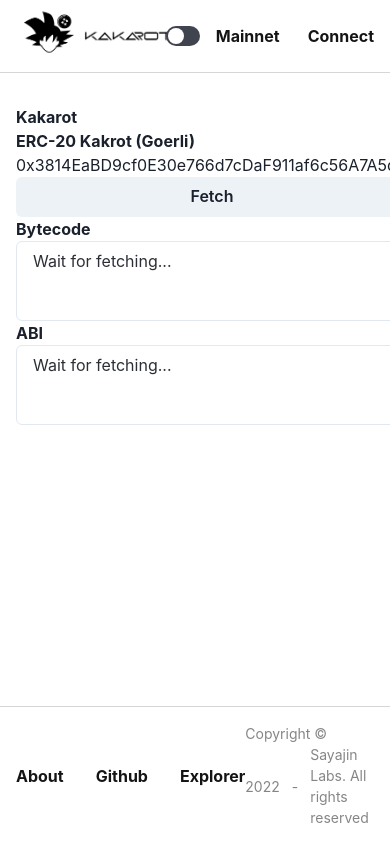
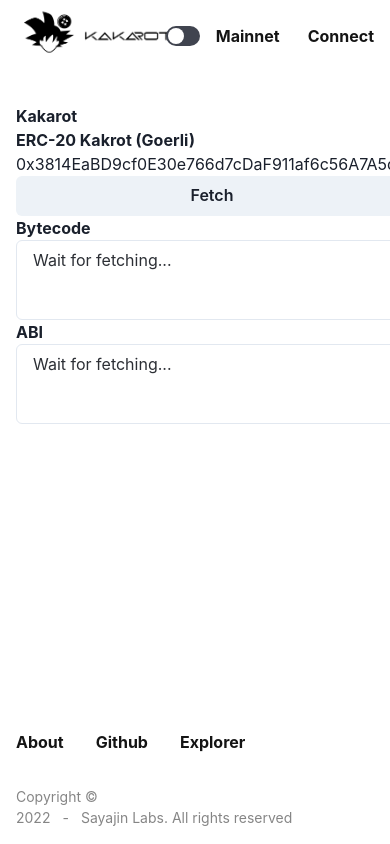
Before and after one commit to kkrt-labs/kakarot-app, a Next.js app: page / in a window 390 px wide. Built offline with nearby package versions, Linux system fonts and the light colour scheme; a web font is replaced by a local one; what @starknet-react/core would draw is missing.

Commit message:
:construction: Fix footer responsive

```diff
--- a/components/layout/Footer.tsx
+++ b/components/layout/Footer.tsx
@@ -1,4 +1,4 @@
-import { Flex, HStack, Text } from "@chakra-ui/react";
+import { Box, Flex, HStack, Text } from "@chakra-ui/react";
 
 import ButtonLink from "../button/ButtonLink";
 import Copyright from "../button/Copyright";
@@ -6,13 +6,12 @@ import Copyright from "../button/Copyright";
 function Footer() {
   return (
     <Flex
-      borderTop="1px solid"
-      borderColor="blackAlpha.300"
       p={4}
       color="blackAlpha.600"
       fontSize="sm"
+      direction={{ base: "column", md: "row" }}
     >
-      <HStack spacing={8}>
+      <HStack spacing={8} mb={{ base: 8, md: 0 }}>
         <ButtonLink href="#" isExternal>
           About
         </ButtonLink>
--- a/components/layout/Header.tsx
+++ b/components/layout/Header.tsx
@@ -11,14 +11,7 @@ import ButtonLink from "../button/ButtonLink";
 
 function Header() {
   return (
-    <Flex
-      justify="space-between"
-      borderBottom="1px solid"
-      borderColor="blackAlpha.300"
-      w="full"
-      px={4}
-      py={2}
-    >
+    <Flex justify="space-between" w="full" px={4} py={2}>
       <Flex maxHeight="56px">
         <Image h="48px" src="black_icon_transparent_background.png" />
         <Image h="full" src="black_text-logoname_transparent_background.png" />
```
